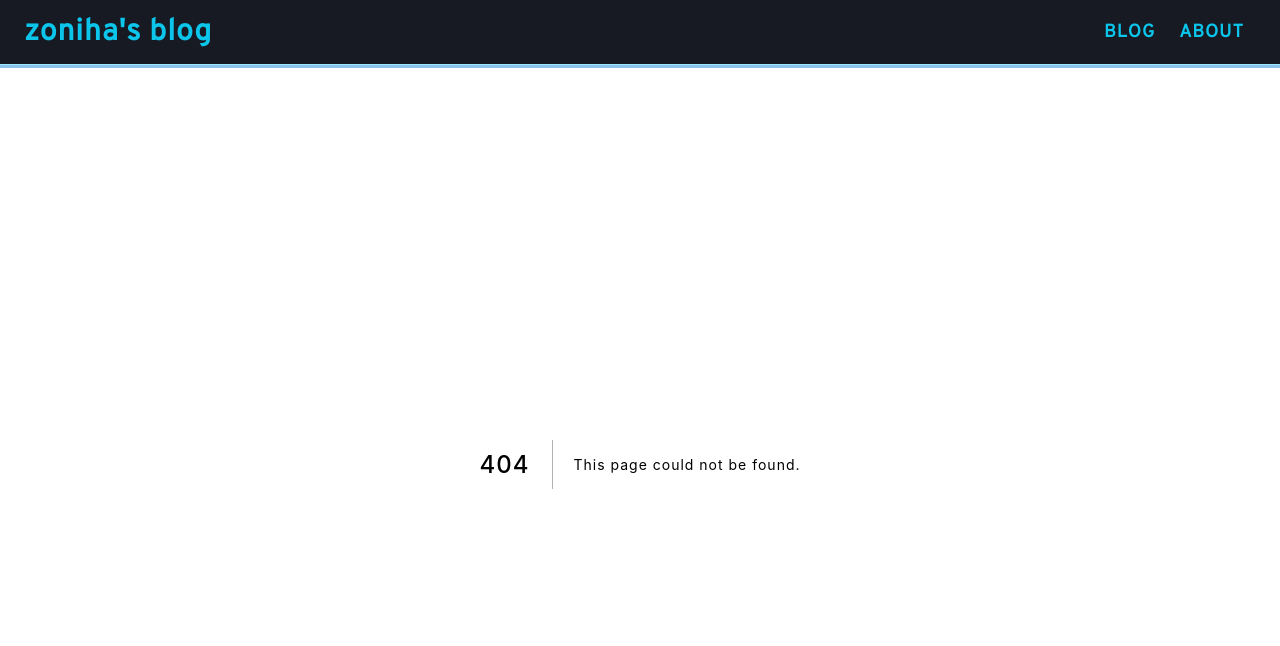
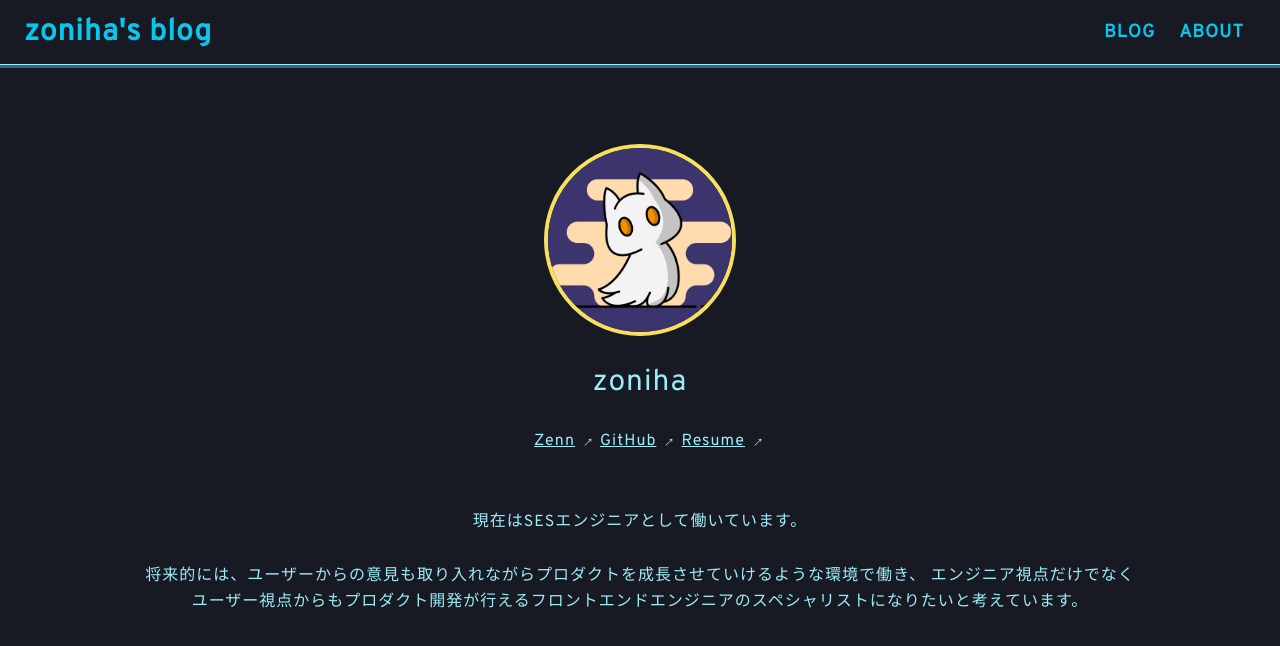
Before and after one commit to rerelurelu/kilonova, a Next.js app: page /about in a window 1280 px wide. Before the commit this address had no page. Shown: the top 646 px of the page. Built offline with nearby package versions, Linux system fonts and the light colour scheme.

Commit message:
✨ feat: Add about page

```diff
--- /dev/null
+++ b/pages/about.tsx
@@ -0,0 +1,70 @@
+import { Box, Grid, Image, Text, UnorderedList, ListItem, Link, Flex } from '@chakra-ui/react';
+import { NextPage } from 'next';
+import NextLink from 'next/link';
+
+const links = [
+  { href: 'https://zenn.dev/astrologian', content: 'Zenn' },
+  { href: 'https://github.com/zoniha', content: 'GitHub' },
+  { href: 'https://www.resume.id/zoniha', content: 'Resume' },
+] as const;
+
+const description = {
+  para1: `現在はSESエンジニアとして働いています。`,
+  para2: `将来的には、ユーザーからの意見も取り入れながらプロダクトを成長させていけるような環境で働き、
+    エンジニア視点だけでなくユーザー視点からもプロダクト開発が行えるフロントエンドエンジニアのスペシャリストになりたいと考えています。`,
+} as const;
+
+const About: NextPage = () => {
+  return (
+    <Box mx={'auto'} px={'24px'} mt={'80px'}>
+      <Grid w={'full'} justifyItems={'center'} alignItems={'center'} gap={'24px'}>
+        <Image
+          src={'avatar.png'}
+          boxSize={192}
+          border={'4px'}
+          borderColor={'yellow.300'}
+          borderRadius={'full'}
+          alt={`zoniha's avatar`}
+        />
+        <Text fontSize={'3xl'}>zoniha</Text>
+        <UnorderedList display={'flex'} flexWrap={'wrap'} listStyleType={'none'}>
+          {links.map(({ href, content }) => {
+            return (
+              <ListItem key={content} ml={'4px'}>
+                <NextLink href={href} target={'_blank'}>
+                  <Link textDecor={'underline'} _hover={{ opacity: '0.75' }}>
+                    {content}
+                  </Link>
+                </NextLink>
+                <Box
+                  as="span"
+                  ml={1}
+                  transform={'rotate(-45deg)'}
+                  display={'inline-block'}
+                  cursor={'default'}
+                >
+                  →
+                </Box>
+              </ListItem>
+            );
+          })}
+        </UnorderedList>
+      </Grid>
+      <Flex
+        w={'full'}
+        mt={'56px'}
+        lineHeight={'26px'}
+        flexDir={'column'}
+        justifyContent={'center'}
+        alignItems={'center'}
+      >
+        <Box maxW={'1000px'} textAlign={'center'}>
+          <Text>{description.para1}</Text>
+          <Text mt={'28px'}>{description.para2}</Text>
+        </Box>
+      </Flex>
+    </Box>
+  );
+};
+
+export default About;
```
